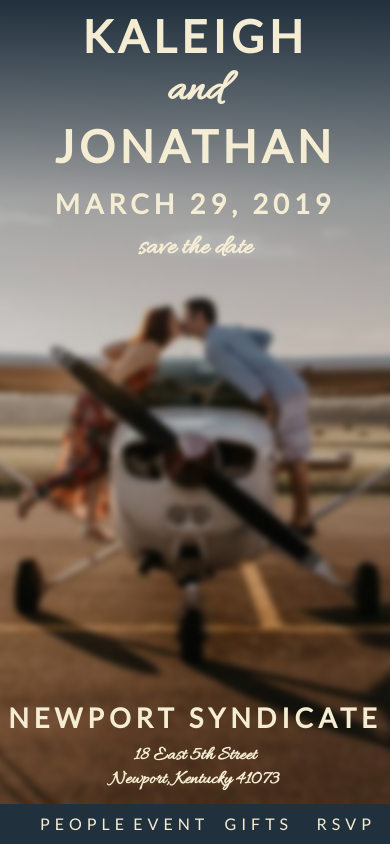
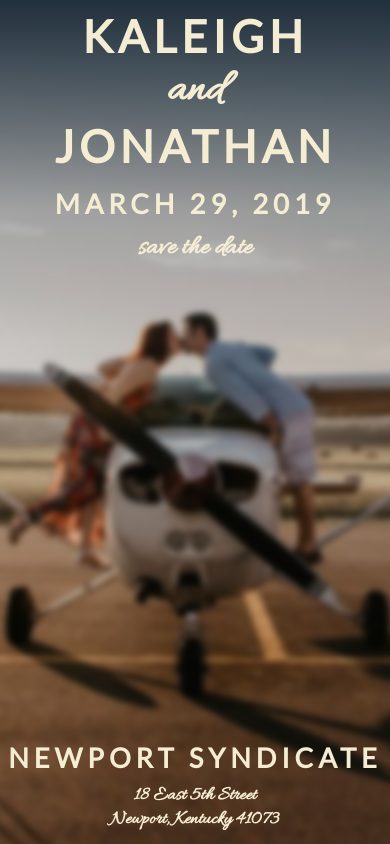
Before and after one commit to jonscheiding/jkshindig-wedding-site, a React (Create React App) app: page / in a window 390 px wide. Shown: the top 844 px of the page. Built offline with nearby package versions, Linux system fonts and the light colour scheme; a web font is replaced by a local one.

Commit message:
Hide navigation on small screens

```diff
--- a/src/index.css
+++ b/src/index.css
@@ -66,3 +66,13 @@
   h2 { font-size: 1.7rem; }
   h3 { font-size: 1.2rem; }
 }
+
+@media only screen and (max-width : 400px) {
+  .splash-contents, .splash-image {
+    height: 100vh;
+  }
+
+  .navigation {
+    display: none;
+  }
+}
```
